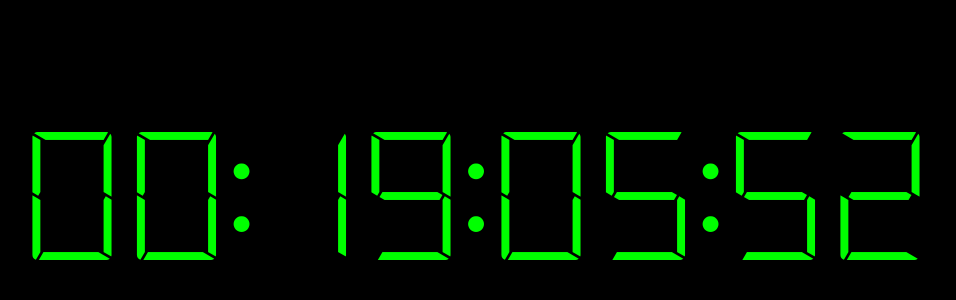
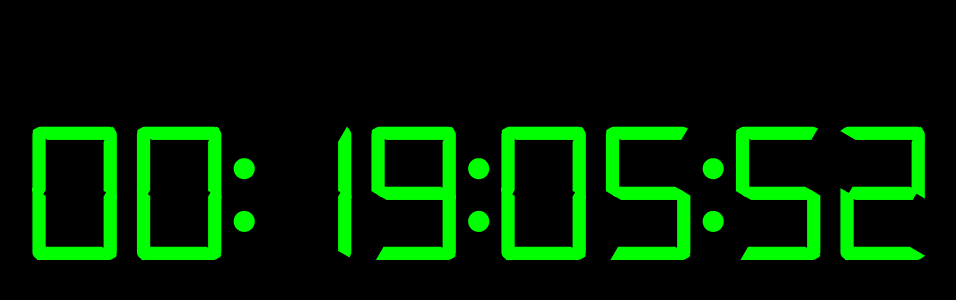
Before and after one commit to dorpga/mihscountdown, a plain HTML site: page index.html in a window 1280 px wide. Shown: the part 204-504 px from the top of the page, without its empty margins (164-1120 px from the left). Drawn offline with Linux system fonts and the light colour scheme.

Commit message:
Update app.css

```diff
--- a/app.css
+++ b/app.css
@@ -1,6 +1,5 @@
 @font-face {
   font-family: "D7ML";
-  font-weight: bold;
   src: url("DSEG7Modern-Light.woff") format('woff');
 }
 
@@ -31,6 +30,5 @@ body {
   width: 100%;
   vertical-align: middle;
   display: table-cell;
-  font-weight: 100;
   font-size: 8em;
 }
```
